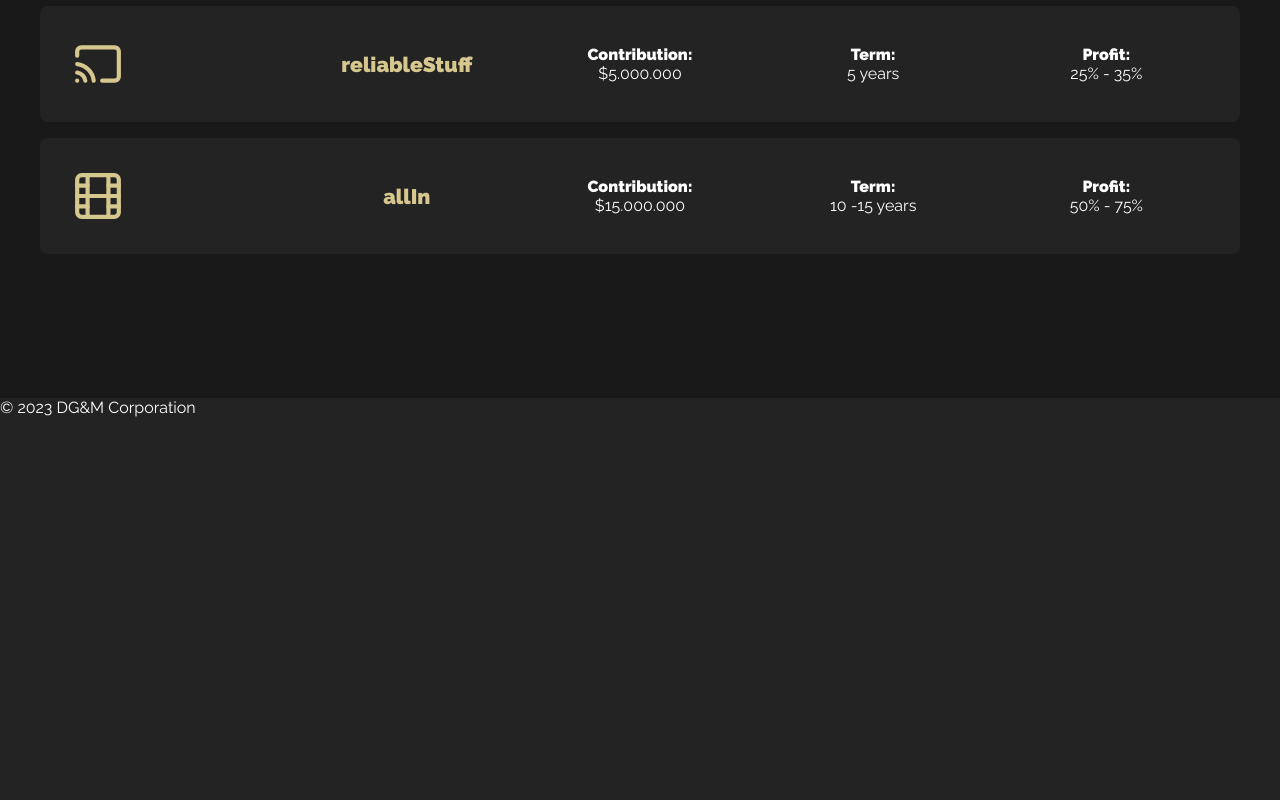
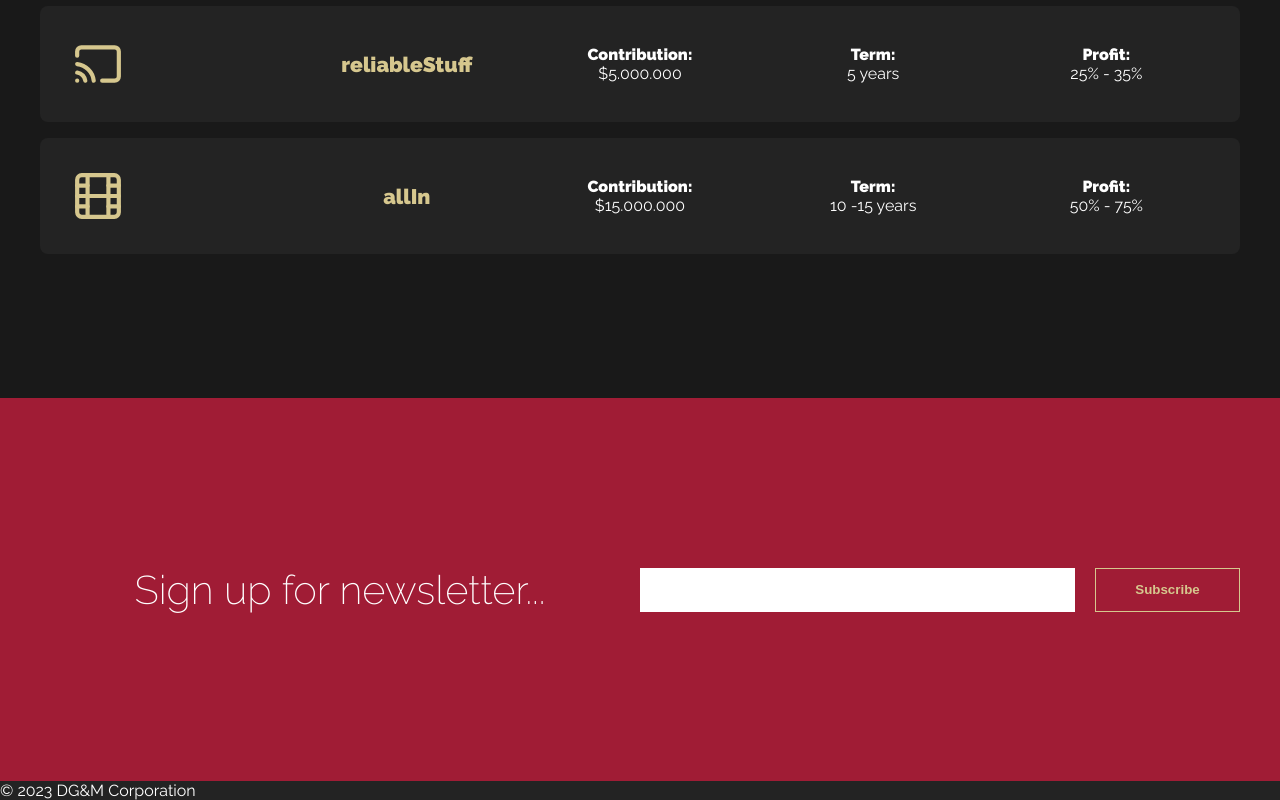
Before and after one commit to Bartol857/grid_site, a plain HTML site: page index.html in a window 1280 px wide. Shown: the part 3864-4664 px from the top of the page. Before the commit the page ends 4281 px from the top, so only its background shows below. Drawn offline with Linux system fonts and the light colour scheme.

Commit message:
added newsletter section

```diff
--- a/index.html
+++ b/index.html
@@ -188,8 +188,20 @@
 							<p>50% - 75%</p>
 						</div>
 					</div>
+			</section>
+
+			<section class="newsletter">
+				<div class="wrapper newsletter__wrapper">
+					<div class="newsletter__text">
+						<p>Sign up for newsletter...</p>
+					</div>
+
+					<div class="newsletter__form">
+						<input class="newsletter__input" type="text">
+						<button class="newsletter__btn">Subscribe</button>
+					</div>
+
 				</div>
-
 			</section>
 
 		</main>
--- a/sass/_medium.scss
+++ b/sass/_medium.scss
@@ -41,4 +41,26 @@
 			margin-bottom: 0;
 		}
 	}
+
+	.newsletter {
+		&__wrapper{
+			display: grid;
+			grid-template-columns: repeat(2, 1fr);
+			align-items: center;
+		}
+
+		&__text {
+			margin-bottom: 0;
+		}
+
+		&__form{
+			display: grid;
+			grid-template-columns: 3fr 1fr;
+			gap: 20px;
+		}
+
+		&__input{
+			margin-bottom: 0;
+		}
+	}
 }
--- a/sass/style.scss
+++ b/sass/style.scss
@@ -340,6 +340,43 @@ h1.company-name {
 	}
 }
 
+//newsletter
+.newsletter {
+	padding: 8em 2em;
+	background-color: $red;
+	text-align: center;
+
+	&__text {
+		padding: 1em;
+		margin-bottom: 1em;
+		font-size: 4rem;
+		font-weight: 200;
+	}
+
+	&__input {
+		margin-bottom: 1em;
+		padding: 1em;
+		width: 100%;
+		background-color: $white;
+		border: 1px solid transparent;
+	}
+
+	&__btn{
+		padding: 1em;
+		border: 1px solid $gold;
+		background: none;
+		color: $gold;
+		font-weight: bold;
+		cursor: pointer;
+		transition: background-color .3s, color .3s;
+
+		&:hover {
+			color: $red;
+			background-color: $gold;
+		}
+	}
+}
+
 @import './small';
 @import './medium';
 @import './large';
```
Also changed, not shown: css/style.css, 1 other file.
